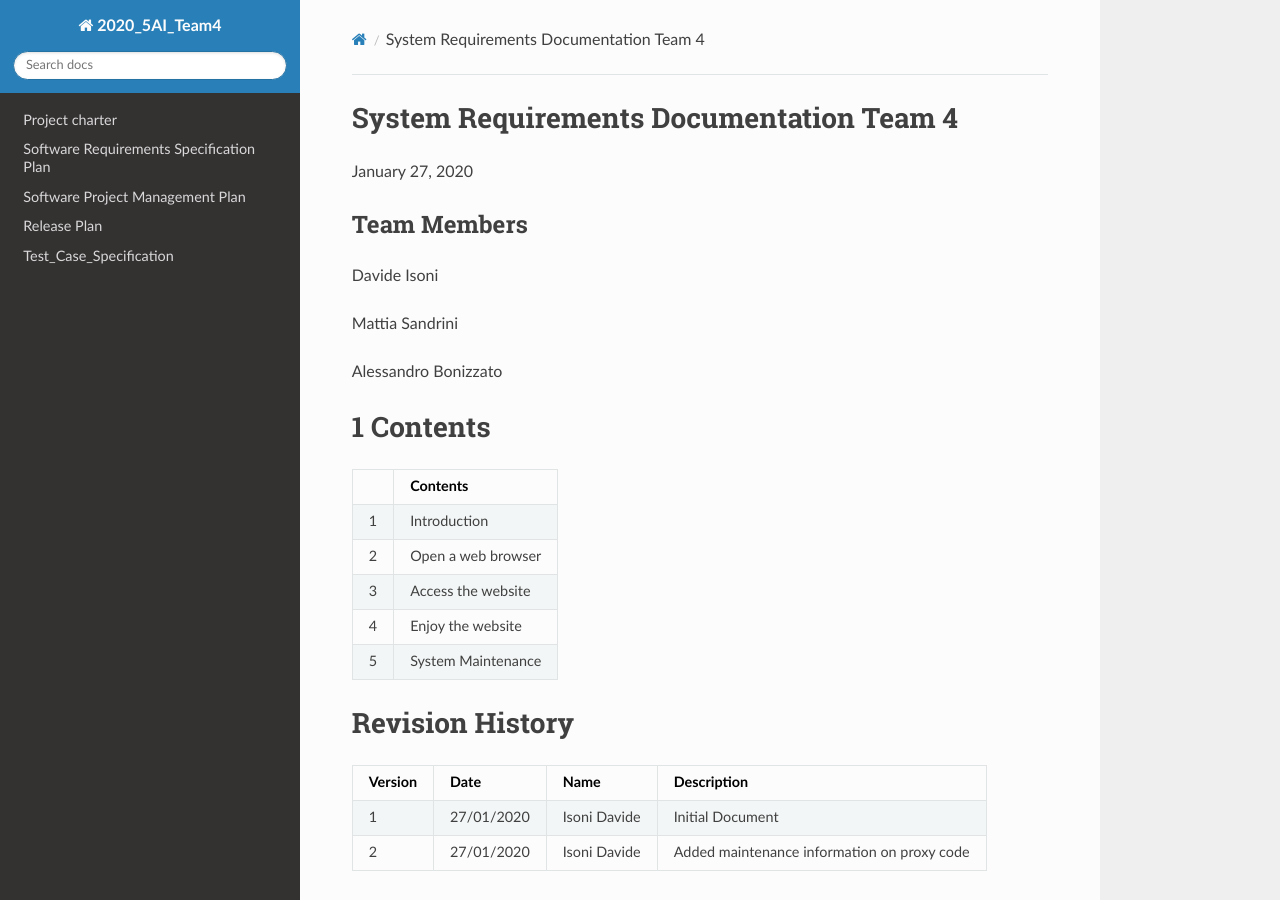
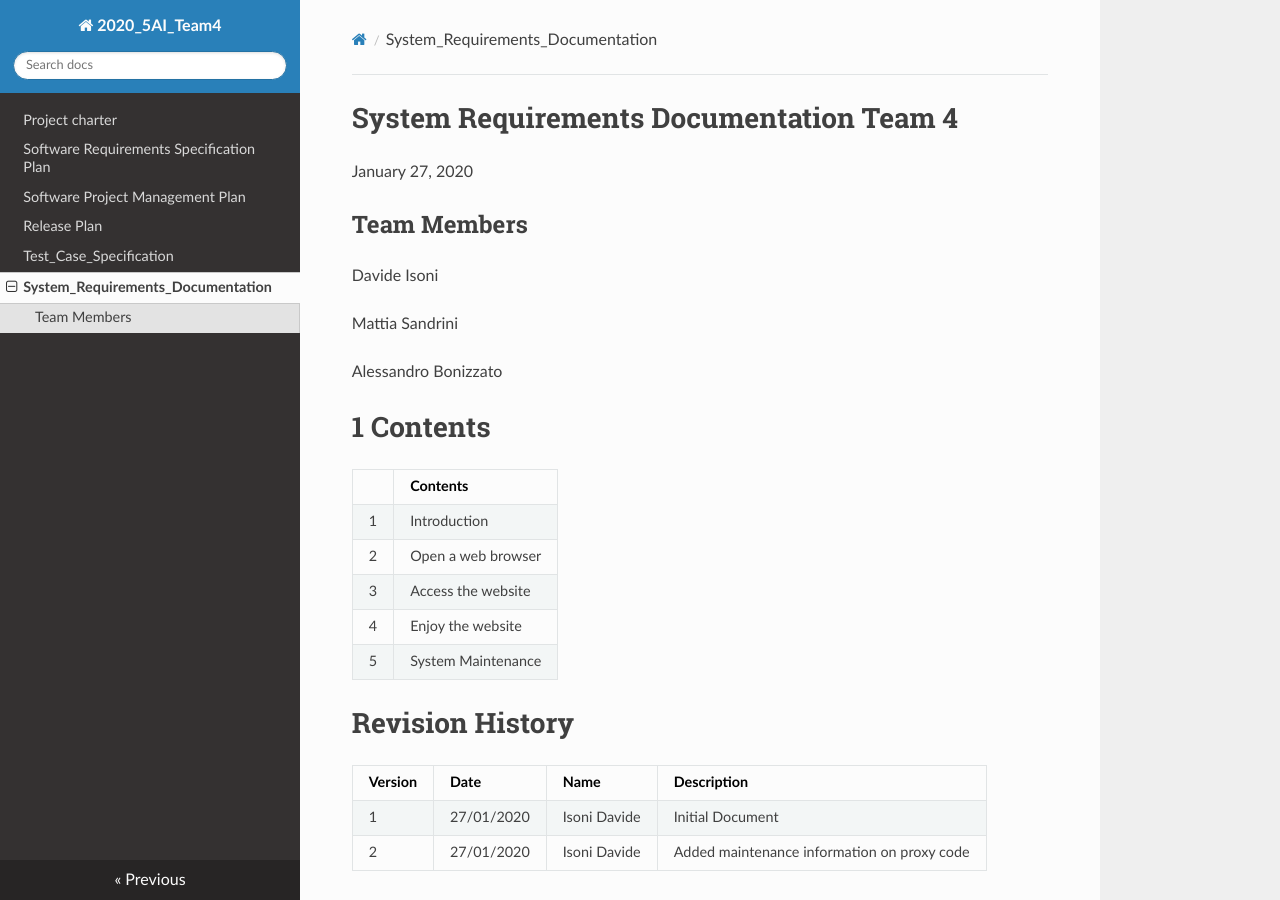
Before and after one commit to aleboniz/MarconiBooks5AiTeam4, an MkDocs documentation site: the page built from docs/System_Requirements_Documentation.md, in a window 1280 px wide and 900 px high. Built offline with MkDocs 1.6.1, drawn with Linux system fonts in a browser that asks for light colours; nearby versions of some CDN libraries.

Commit message:
update mydocks System

```diff
--- a/mkdocs.yml
+++ b/mkdocs.yml
@@ -6,6 +6,7 @@ nav:
     - 'Software Project Management Plan': 'Software_Project_Management_Plan.md'
     - 'Release Plan': 'Release_Plan.md'
     - 'Test_Case_Specification': 'Test_Case_Specification.md'
+    - 'System_Requirements_Documentation': 'System_Requirements_Documentation.md'
 
 
 theme:
```
